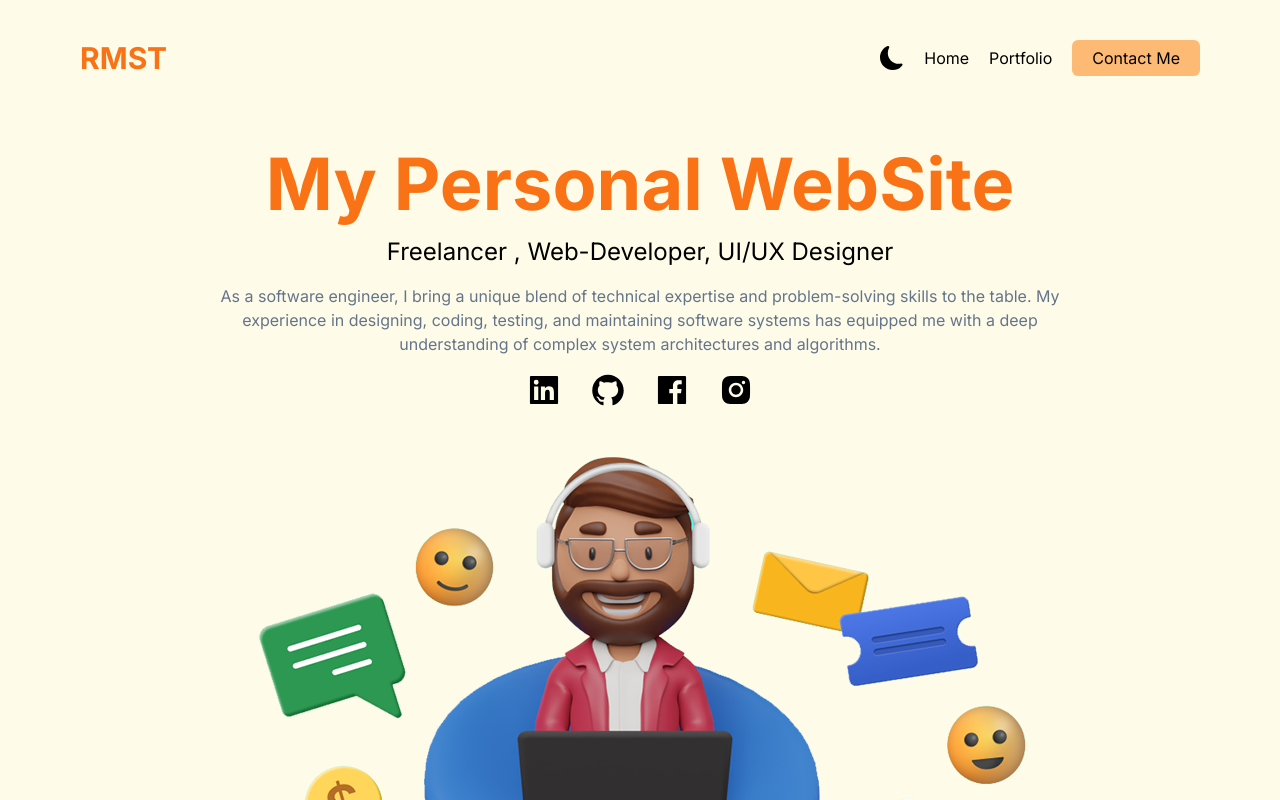
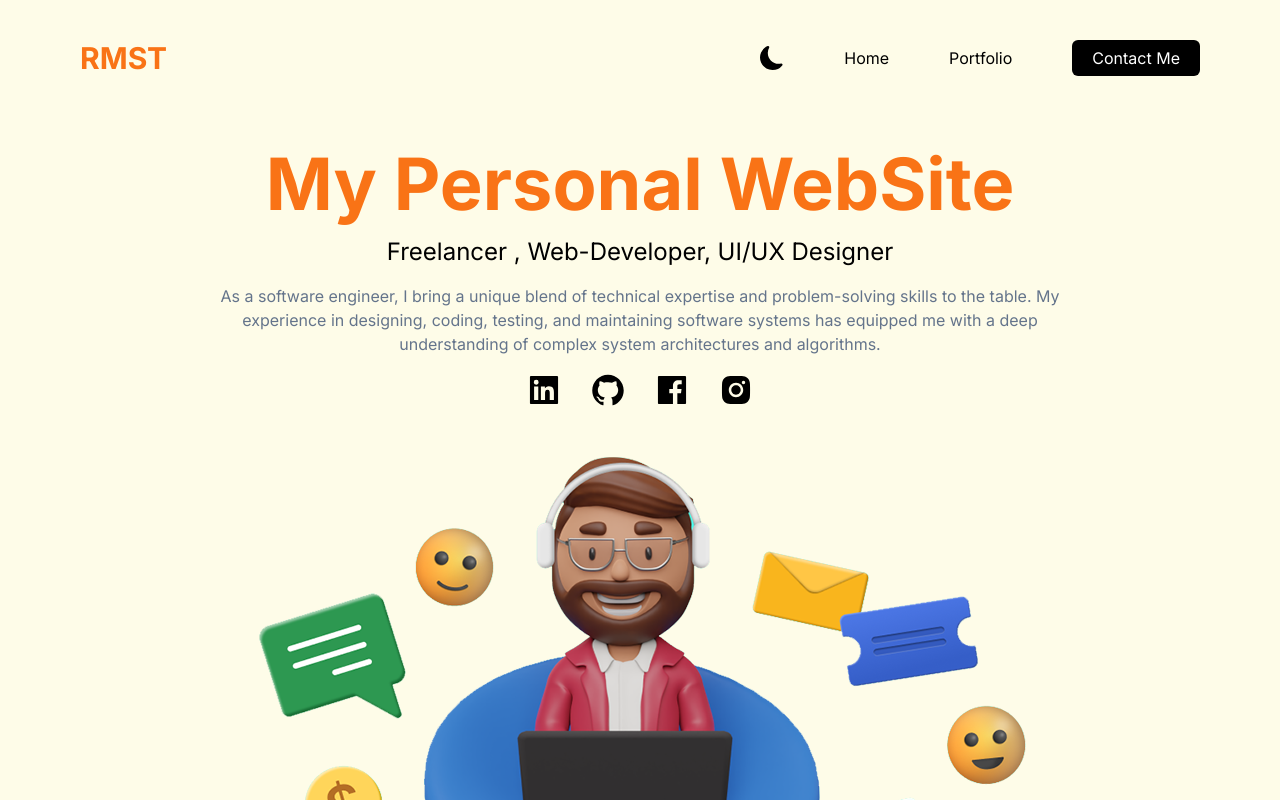
Before and after one commit to Sandunrmst/portfolio-app, a Next.js app: page / in a window 1280 px wide. Shown: the top 800 px of the page. Built offline with nearby package versions, Linux system fonts and the light colour scheme.

Commit message:
Responsive Header design

```diff
--- a/src/app/page.tsx
+++ b/src/app/page.tsx
@@ -1,3 +1,5 @@
+"use client";
+
 import { BsFillMoonFill } from "react-icons/bs";
 import {
   AiFillLinkedin,
@@ -5,6 +7,8 @@ import {
   AiFillFacebook,
   AiFillInstagram,
 } from "react-icons/ai";
+
+import { HiMenu } from "react-icons/hi";
 
 import myimage from "../../public/working.png";
 import Image from "next/image";
@@ -41,31 +45,50 @@ const services = [
   },
 ];
 
+const handleClick = (anchor: string) => () => {
+  const id = `${anchor}-section`;
+  const element = document.getElementById(id);
+  if (element) {
+    element.scrollIntoView({
+      behavior: "smooth",
+      block: "start",
+    });
+  }
+};
+
 export default function Home() {
   return (
     <main className="bg-yellow-50 px-6 md:px-20 lg:px-50 xl:px-70 min-h-screen">
-      <section>
-        <nav className="py-10 flex justify-between items-center">
+      <section id="home-section">
+        <nav className="py-40 flex justify-between items-center h-screen w-[50%] fixed top-0 left-0 bg-orange-300 flex-col z-10 sm:relative sm:bg-transparent sm:flex-row sm:py-10 sm:w-full sm:h-min">
           <h2 className="font-bold text-3xl text-orange-500 cursor-pointer">
             RMST
           </h2>
-          <ul className="flex justify-between items-center">
-            <li className="cursor-pointer flex-1">
+          <ul className="flex flex-col gap-10 justify-center items-center sm:flex-row ">
+            <li className="cursor-pointer pl-4">
               <BsFillMoonFill size={"1.5em"} />
             </li>
-            <li className="ml-5 ">
-              <a href="#home">Home</a>
+            <li className="ml-5 sm:hidden md:block">
+              <a href="#home" onClick={handleClick("home")}>
+                Home
+              </a>
             </li>
-            <li className="ml-5">
-              <a href="#portfolio">Portfolio</a>
+            <li className="ml-5 sm:hidden md:block">
+              <a href="#portfolio" onClick={handleClick("portfolio")}>
+                Portfolio
+              </a>
             </li>
-            <li className="ml-5 max-sm:hidden">
+            <li className="ml-5 sm:hidden md:block">
               <a
                 href="#"
-                className="bg-orange-300 px-5 py-2 rounded-md hover:bg-orange-400  transition-all whitespace-nowrap"
+                className="bg-black text-white px-5 py-2 rounded-md hover:bg-orange-400  transition-all whitespace-nowrap"
               >
                 Contact Me
               </a>
+            </li>
+
+            <li className="hidden sm:block md:hidden cursor-pointer">
+              <HiMenu size={"2em"} />
             </li>
           </ul>
         </nav>
@@ -101,7 +124,7 @@ export default function Home() {
         </div>
       </section>
 
-      <section>
+      <section id="portfolio-section">
         <div>
           <div className="flex flex-col justify-center items-center">
             <h2 className="font-bold text-4xl text-orange-500">My Services</h2>
--- a/src/components/ServiceCard.tsx
+++ b/src/components/ServiceCard.tsx
@@ -8,8 +8,8 @@ interface Props {
 
 const ServiceCard = ({ img, title, description }: Props) => {
   return (
-    <div className="mb-10 bg-orange-300 px-8 py-5 flex justify-center items-center flex-col rounded-xl">
-      <div className="relative bg-orange-400 p-5 rounded-full flex justify-center items-center">
+    <div className="relative mb-10 bg-orange-300 px-8 py-5 flex justify-center items-center flex-col rounded-xl">
+      <div className="bg-orange-400 p-5 rounded-full flex justify-center items-center">
         <Image src={img} alt={title} width={55} />
       </div>
       <h2 className="text-lg font-bold mt-3 text-center">{title}</h2>
```
